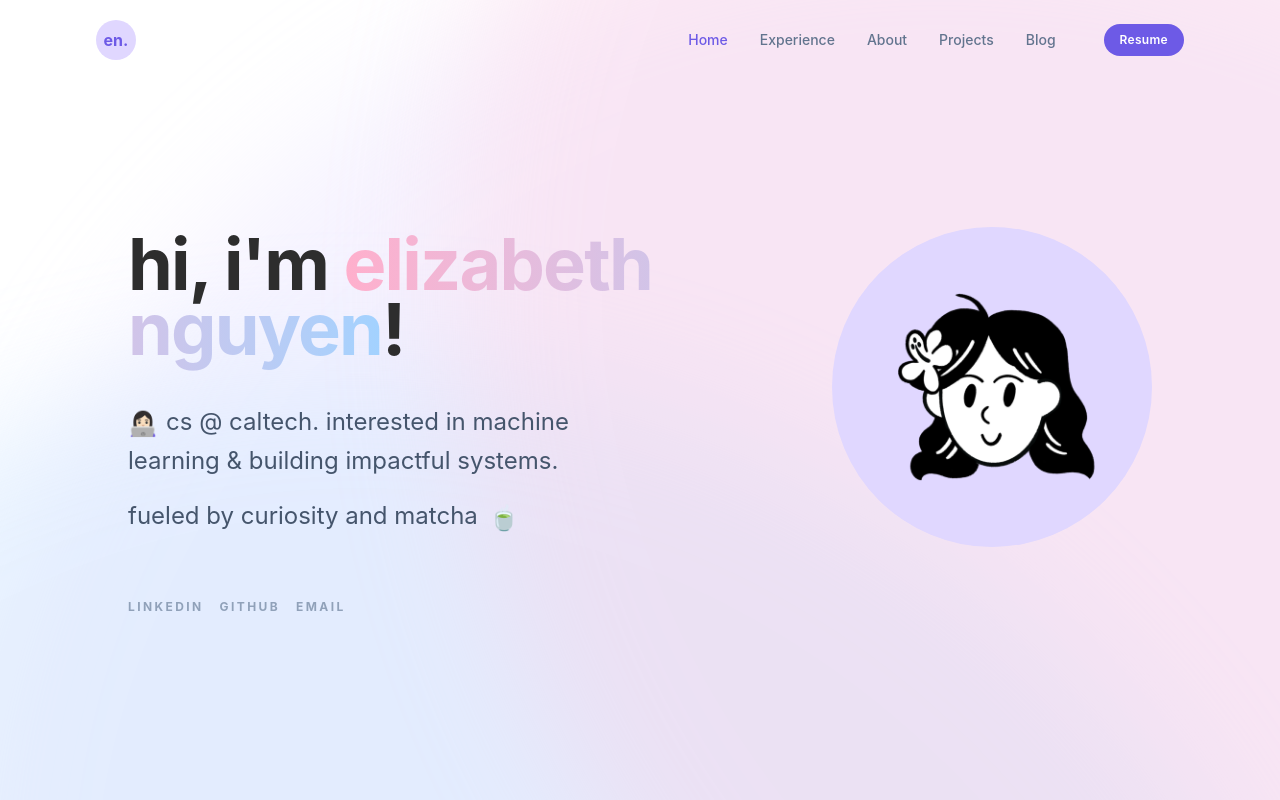
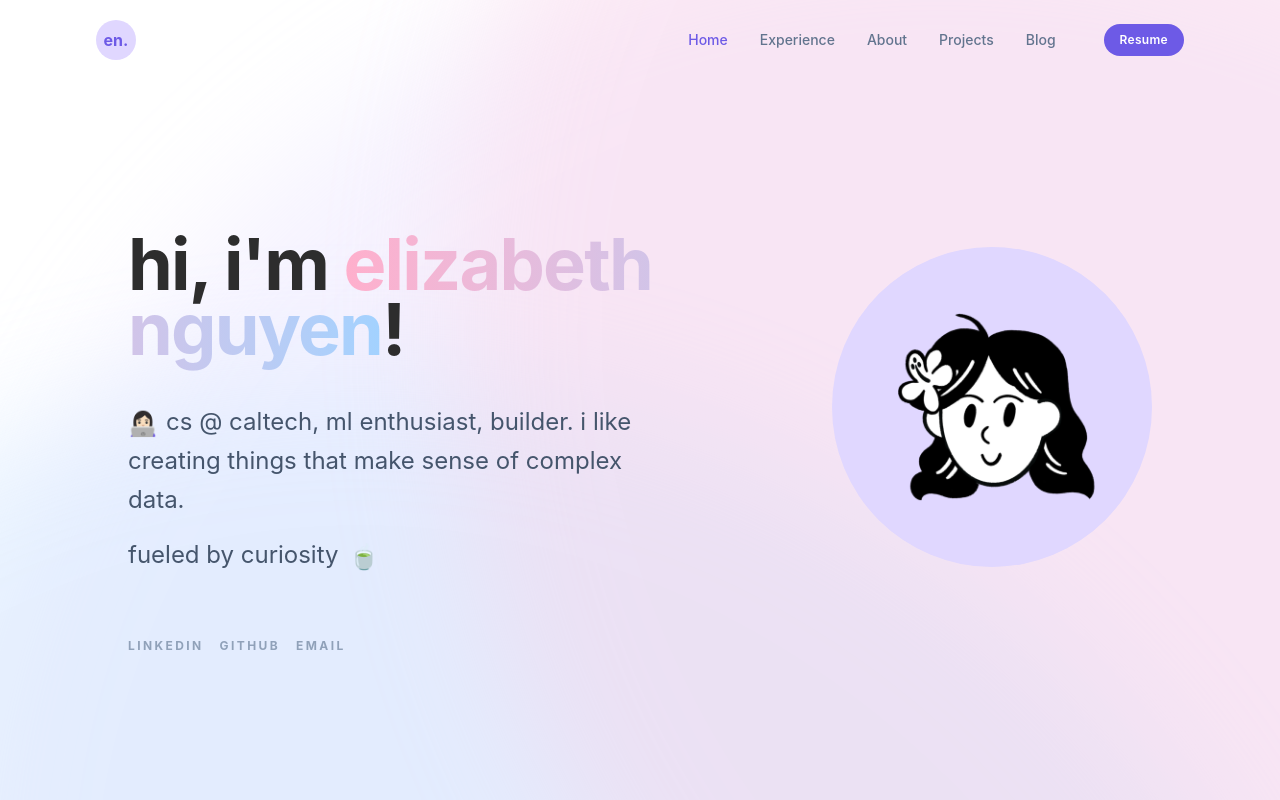
Before and after one commit to elingu3/elizabeth-nguyen, a React (Vite) app: page / in a window 1280 px wide. Shown: the top 800 px of the page. Built offline with nearby package versions, Linux system fonts and the light colour scheme.

Commit message:
update home

```diff
--- a/src/pages/About.tsx
+++ b/src/pages/About.tsx
@@ -9,7 +9,7 @@ export default function About() {
 </p>
 
 <p>
-  Recently, I’ve been applying machine learning to exoplanet data through research at NASA JPL, and building interactive tools for exploring and understanding data. I’m drawn to projects where both the technical side and the design really matter. Some of my other interests include data science, UI/UX design, and web development!
+  Recently, I’ve been applying machine learning to exoplanet data through research @ NASA JPL, and building interactive tools for exploring and understanding data. I’m drawn to projects where both the technical side and the design really matter. Some of my other interests include data science, UI/UX design, and web development!
 </p>
 
 <p>
--- a/src/pages/Home.tsx
+++ b/src/pages/Home.tsx
@@ -32,10 +32,10 @@ import myPhoto from '../assets/my-notion-face-transparent.png';
             <div className="flex flex-col gap-4 text-xl md:text-2xl font-normal text-slate-600 max-w-lg leading-relaxed">
             <p>
                 <span className="inline-block translate-y-0.5 mr-2 transition-transform hover:scale-130 duration-300">👩🏻‍💻</span>
-                cs @ caltech. interested in machine learning & building impactful systems.
+                cs @ caltech, ml enthusiast, builder. i like creating things that make sense of complex data.
             </p>
             <p>
-                fueled by curiosity and matcha <span className="inline-block translate-y-0.5 ml-1 transition-transform hover:scale-130 duration-300">🍵</span>
+                fueled by curiosity <span className="inline-block translate-y-0.5 ml-1 transition-transform hover:scale-130 duration-300">🍵</span>
             </p>
             </div>
             </div>
--- a/src/posts/joe.md
+++ b/src/posts/joe.md
@@ -1,4 +1,4 @@
-please enjoy this closed form poem!
+i have long enjoyed writing and storytelling. below please find one of the works i'm most proud of, titled 'joe'.
 
 ---
 
```
